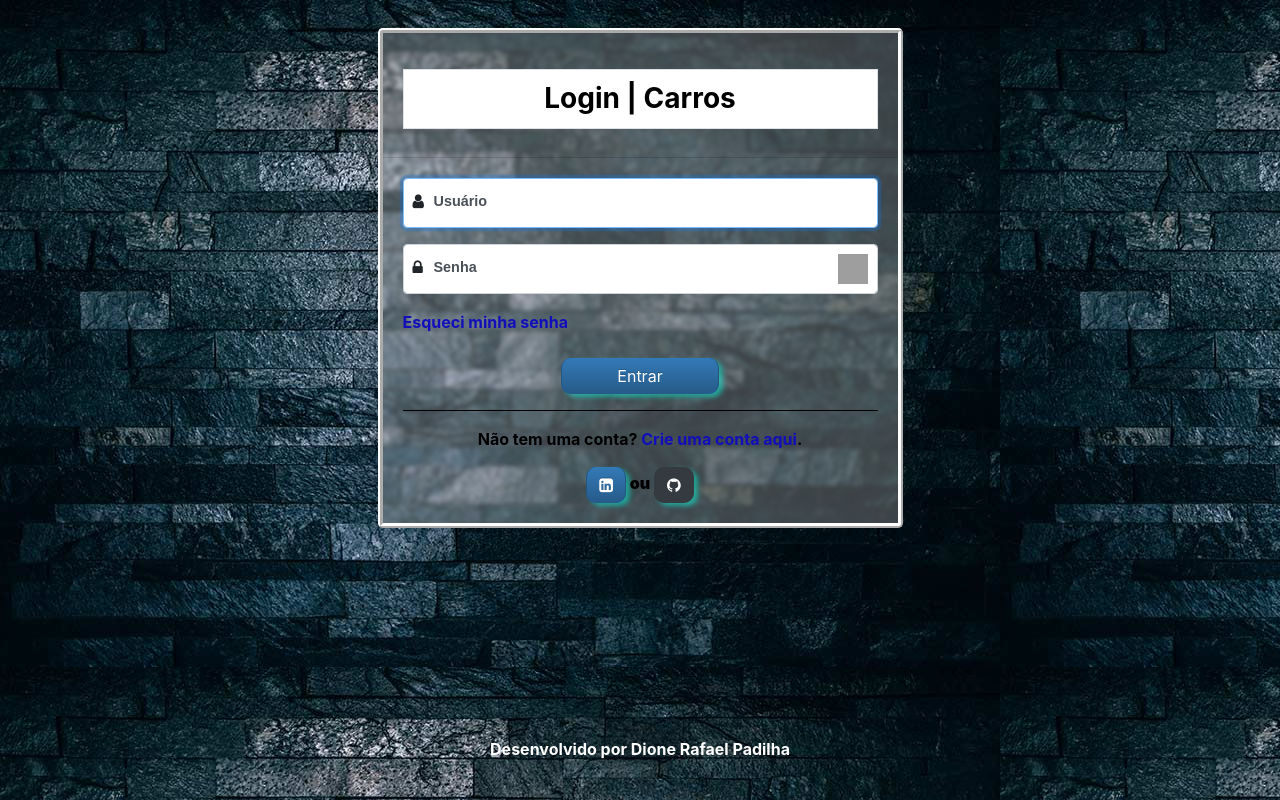
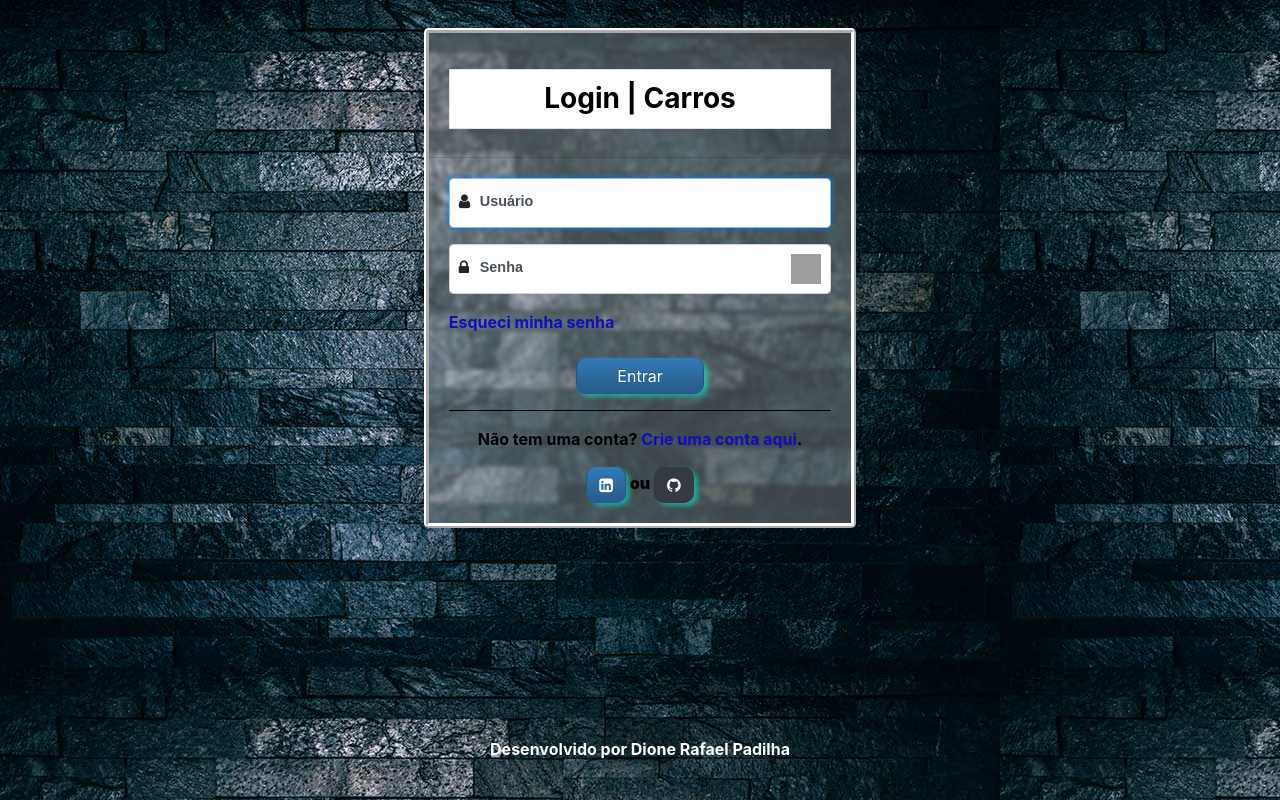
Before and after one commit to Dio30/Projeto_Carros, a Django app: page / in a window 1280 px wide. Run offline with Django 4.2, Linux system fonts and the light colour scheme; lists and menus that the app fills with data are empty; some libraries are stand-ins or nearby versions; grey boxes are pictures that could not be loaded.

Commit message:
fix deploy

```diff
--- a/templates/registration/login.html
+++ b/templates/registration/login.html
@@ -13,7 +13,7 @@
 <div class="form-content my-4">
     <div class="container">
         <div class="row justify-content-center">
-            <div class="col-lg-6">
+            <div class="col-lg-5">
                 <div class="card shadow-lg border-1 rounded-lg mt-1 mb-5 mycard">
                     <div class="card-header justify-content-center">
                         <br>
```
